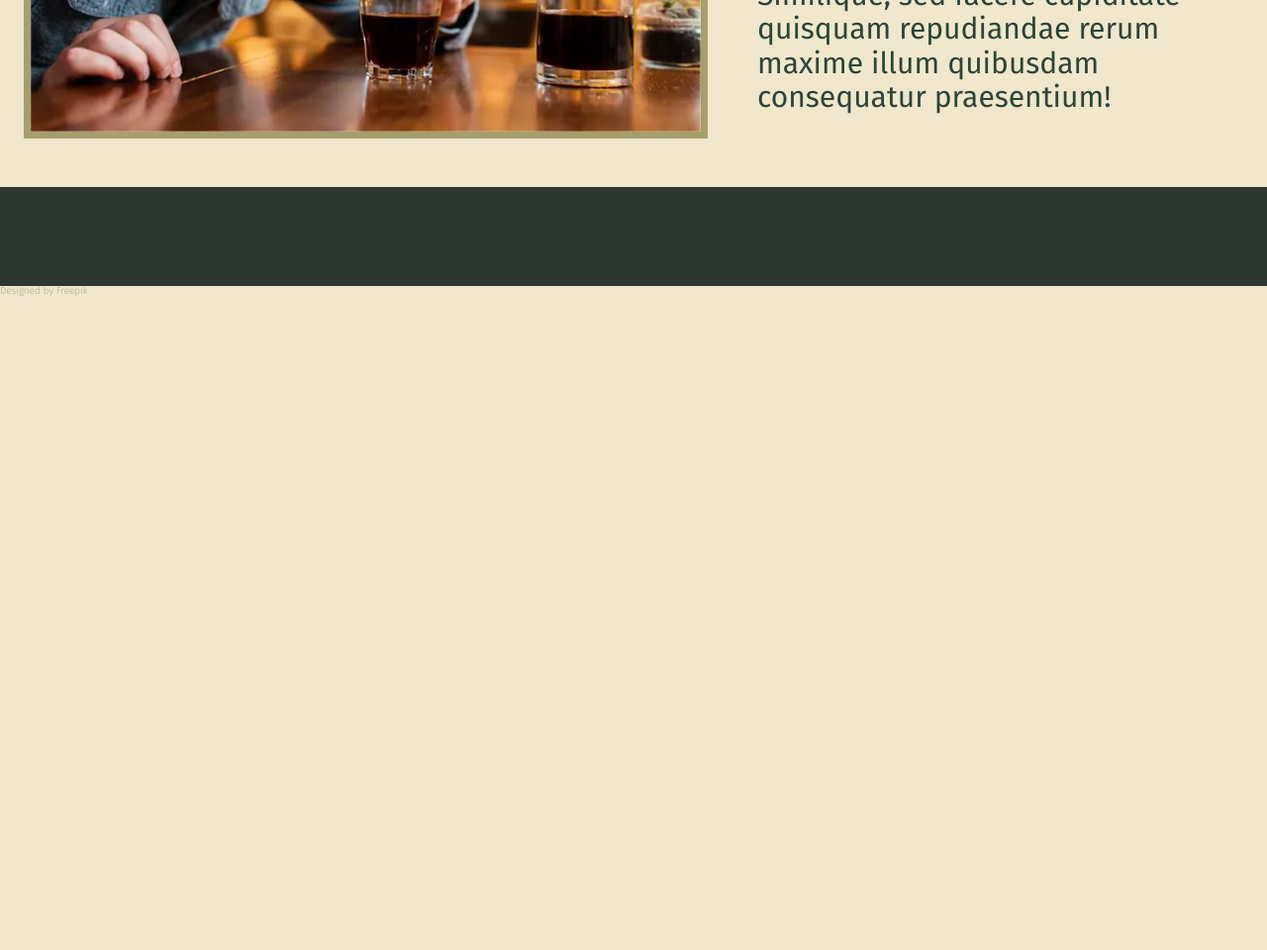
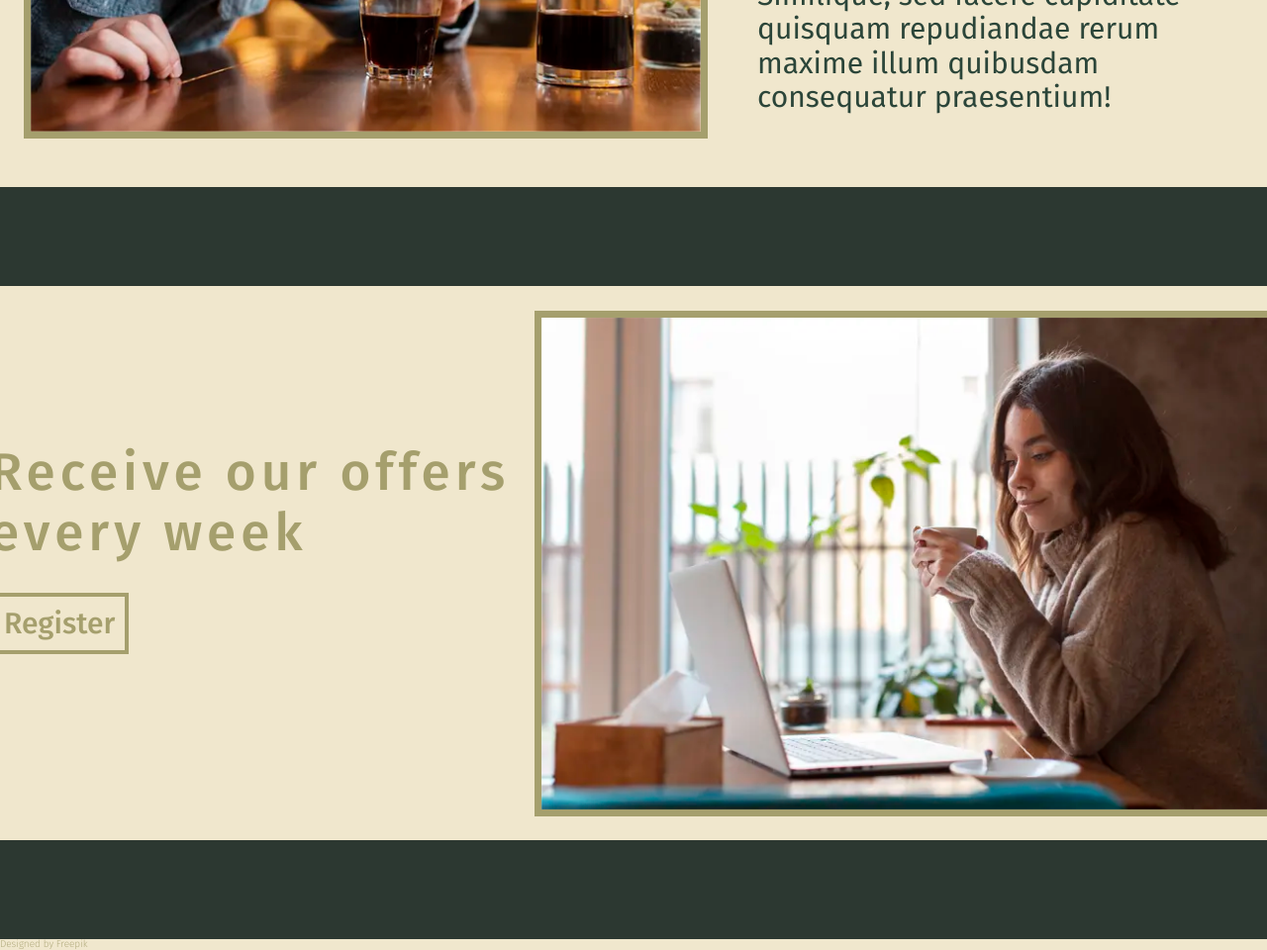
Before and after one commit to 7-hamo/Coffee-shop, a plain HTML site: page index.html in a window 1280 px wide. Shown: the part 5370-6330 px from the top of the page at 99% size. Before the commit the page ends 5670 px from the top, so only its background shows below. Drawn offline with Linux system fonts and the light colour scheme.

Commit message:
register block

```diff
--- a/css/css.css
+++ b/css/css.css
@@ -366,3 +366,27 @@ img{
     font-weight: 400;
     font-size: 6rem;
 }
+/* register block */
+.register__container{
+    display: grid;
+    grid-template: 255px 255px /550px 750px;
+    height: 70vh;
+    justify-content: center;
+    align-content: center;
+}
+.register__img{
+    grid-column: 2/3;
+    grid-row: 1/3;
+    justify-self: left;
+}
+.register__title{
+    font-size: 5.3rem;
+    letter-spacing: 5px;
+    color: var(--color-primary);
+    font-weight: 500;
+    margin: 0;
+    align-self: end;
+}
+.register__container .button{
+    margin-top: 3rem;
+}
--- a/index.html
+++ b/index.html
@@ -310,6 +310,19 @@
     </div>
     <div class="block__end"></div>
     <!-- tasting day -->
+    <!-- register -->
+    <div class="register__container">
+      <img
+        class="register__img"
+        src="images/register-img.webp"
+        alt="a man sniffing a coffee"
+        width="767"
+        height="511"
+      />
+      <h1 class="register__title">Receive our offers <br />every week</h1>
+      <div class="button butt__text">Register</div>
+    </div>
+    <div class="block__end"></div>
     <!-- authoer of the design -->
     <a href="http://www.freepik.com">Designed by Freepik</a>
   </body>
```
